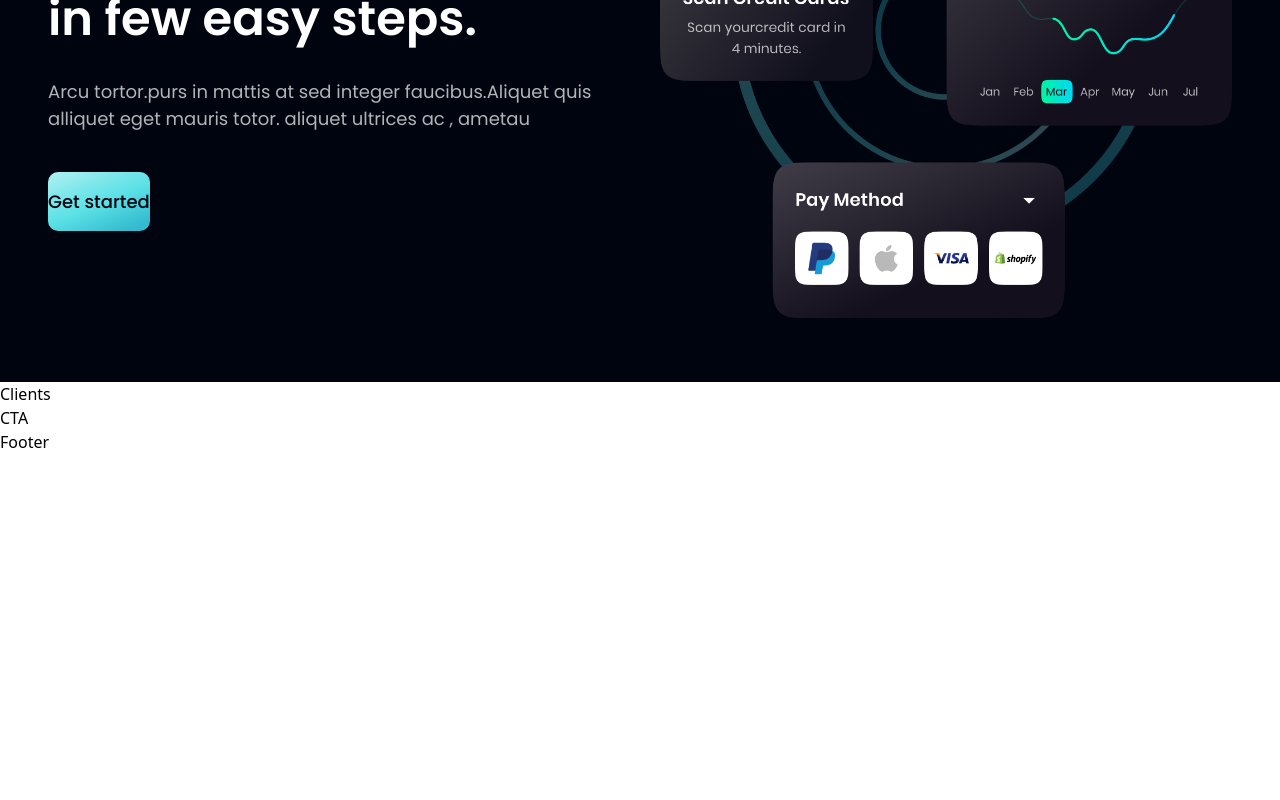
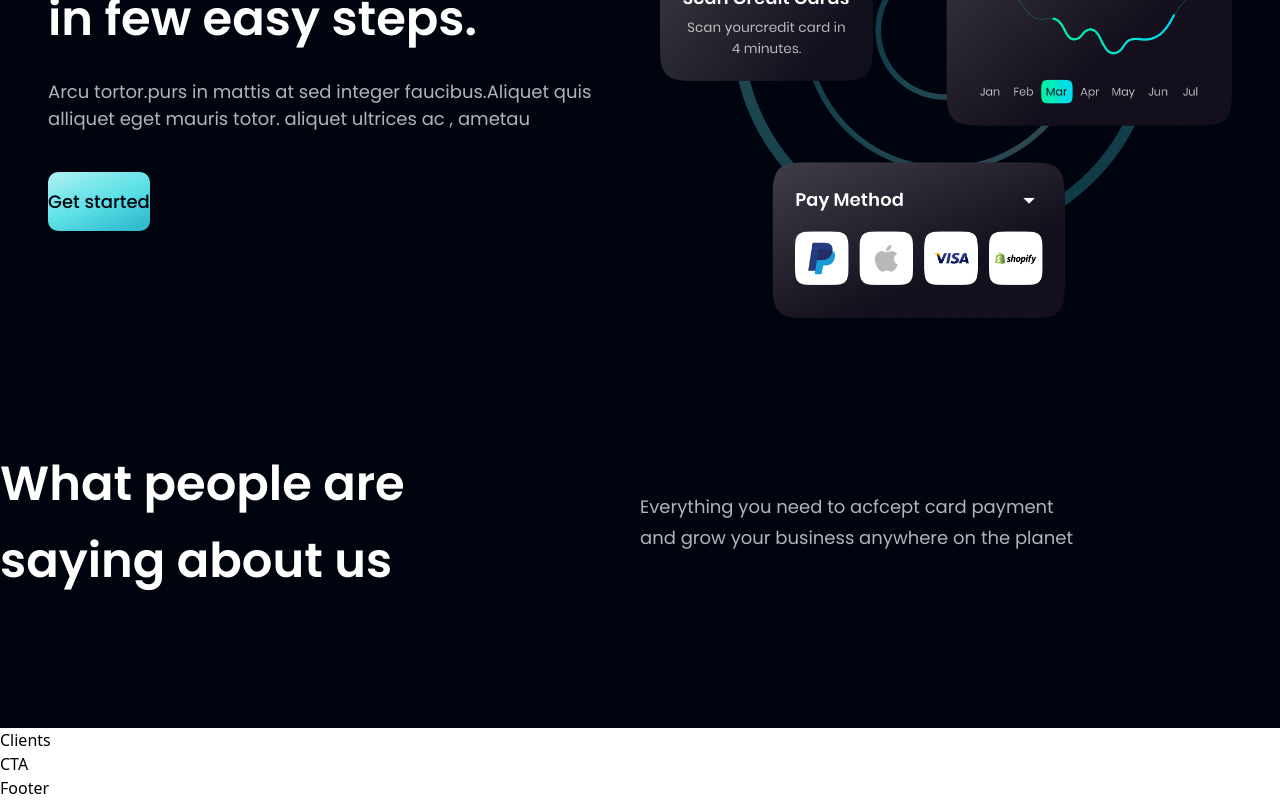
Before and after one commit to AMJchamod/Mordern_Bank_Ui_React-Vite-Tailwind, a React (Vite) app: page / in a window 1280 px wide. Shown: the part 2306-3106 px from the top of the page. Before the commit the page ends 2760 px from the top, so only its background shows below. Built offline with nearby package versions, Linux system fonts and the light colour scheme.

Commit message:
add content to  testimonials

```diff
--- a/src/App.jsx
+++ b/src/App.jsx
@@ -6,6 +6,7 @@ import {
   Business,
   CardDeal,
   Billing,
+ Testimonials,
   Clients,
   CTA,
 
@@ -43,6 +44,9 @@ const App = () => (
     <div className={`bg-primary   `}>
     <CardDeal />
     </div>
+    <div className={`bg-primary   `}>
+    <Testimonials />
+    </div>
 
     <Clients />
     <CTA />
--- a/src/components/Testimonials.jsx
+++ b/src/components/Testimonials.jsx
@@ -1,9 +1,15 @@
 import React from 'react'
+import styles from '../style'
 
-function Testimonials() {
-  return (
-    <div>Testimonials</div>
-  )
-}
-
+const Testimonials =()=>(
+   <section id="clients" className={`${styles.paddingY} ${styles.flexCenter} flex-col relative`}>
+    <div/>
+    <div className="w-full flex justify-between items-center md:flex-row flex-col sm:mb-16 mb-6 relative z-[1]">
+      <h1 className={styles.heading2}>What people are <br className='sm:block hidden'/>saying about us</h1>
+      <div className='w-full md:mt-0 '>
+        <p className={`${styles.paragraph} text-left max-w-[450px]`}>Everything  you need to acfcept card payment and grow your business anywhere  on the planet</p>
+      </div>
+    </div>
+   </section>
+)
 export default Testimonials
--- a/src/components/index.js
+++ b/src/components/index.js
@@ -9,6 +9,7 @@ import Footer from "./Footer";
 import Stats from "./Stats";
 import Hero from "./Hero";
 import Business from "./Business";
+import Testimonials from "./Testimonials";
 
 
 export {
@@ -23,4 +24,5 @@ export {
   Footer,
   Stats,
   Hero,
+  Testimonials,
 };
```
